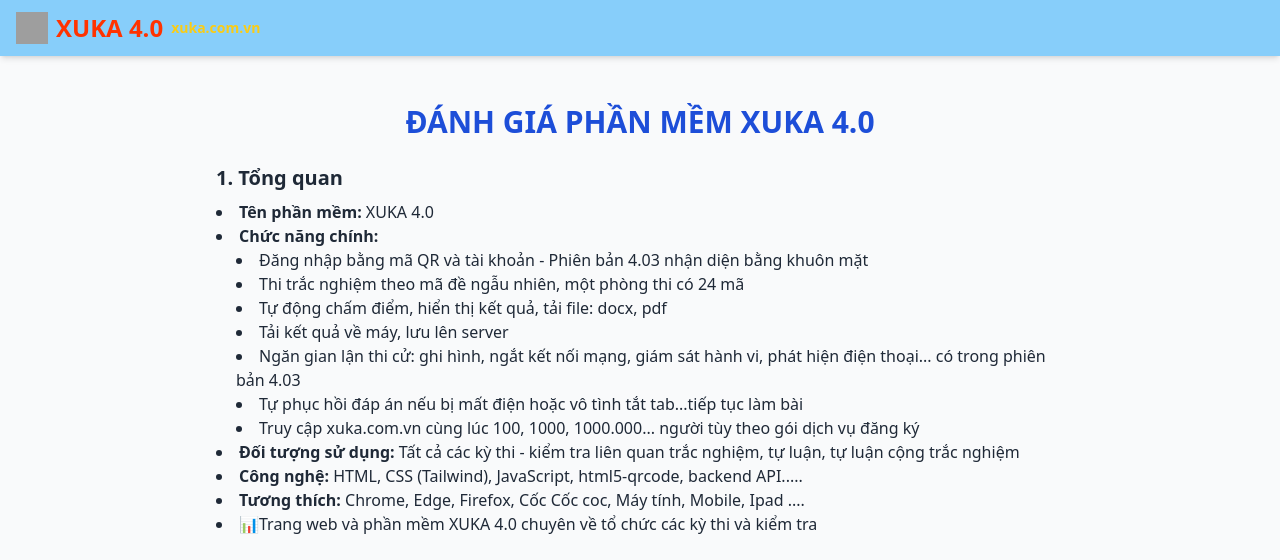
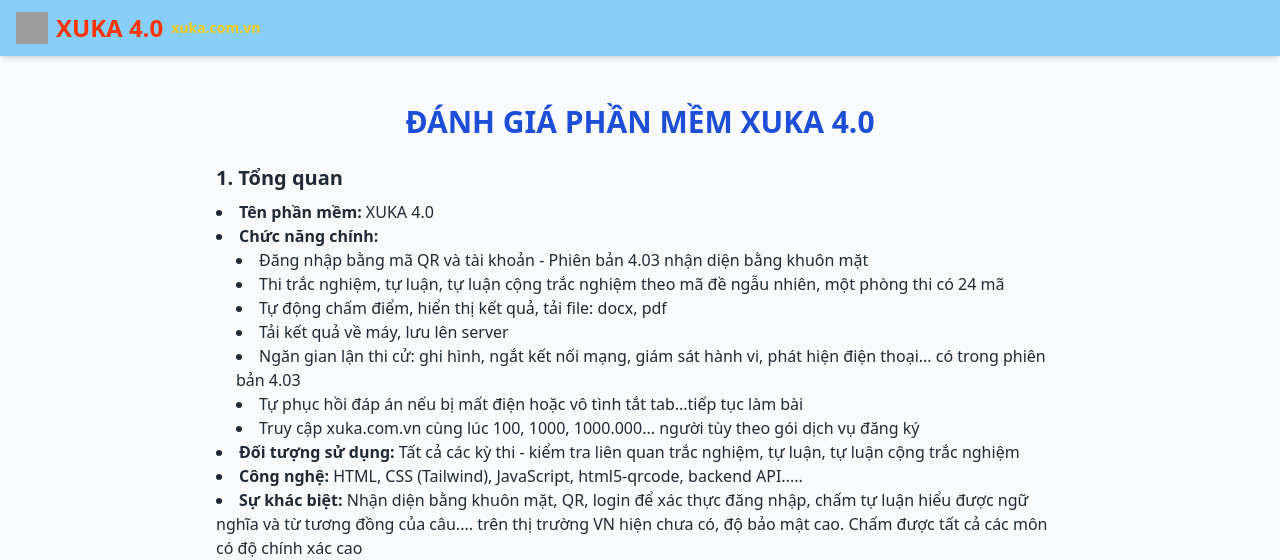
Before and after one commit to Namhuy123789/xuka, a Flask app: page /xuka in a window 1280 px wide. Shown: the top 560 px of the page. Run offline with Flask 3, Linux system fonts and the light colour scheme; parts of the project's set-up code (start-up, migrations or seed data) failed here and were passed over; some libraries are stand-ins or nearby versions; grey boxes are pictures that could not be loaded.

Commit message:
Update xuka.html

```diff
--- a/templates/xuka.html
+++ b/templates/xuka.html
@@ -46,7 +46,7 @@
         <li><strong>Chức năng chính:</strong>
           <ul class="list-disc list-inside ml-5">
             <li>Đăng nhập bằng mã QR và tài khoản - Phiên bản 4.03 nhận diện bằng khuôn mặt</li>
-            <li>Thi trắc nghiệm theo mã đề ngẫu nhiên, một phòng thi có 24 mã</li>
+            <li>Thi trắc nghiệm, tự luận, tự luận cộng trắc nghiệm theo mã đề ngẫu nhiên, một phòng thi có 24 mã</li>
             <li>Tự động chấm điểm, hiển thị kết quả, tải file: docx, pdf</li>
             <li>Tải kết quả về máy, lưu lên server</li>
             <li>Ngăn gian lận thi cử: ghi hình, ngắt kết nối mạng, giám sát hành vi, phát hiện điện thoại... có trong phiên bản 4.03</li>
@@ -56,6 +56,7 @@
         </li>
         <li><strong>Đối tượng sử dụng:</strong> Tất cả các kỳ thi - kiểm tra  liên quan trắc nghiệm, tự luận, tự luận cộng trắc nghiệm</li>
         <li><strong>Công nghệ:</strong> HTML, CSS (Tailwind), JavaScript, html5-qrcode, backend API.....</li>
+		<li><strong>Sự khác biệt:</strong> Nhận diện bằng khuôn mặt, QR, login để xác thực đăng nhập, chấm tự luận hiểu được ngữ nghĩa và từ tương đồng của câu.... trên thị trường VN hiện chưa có, độ bảo mật cao. Chấm được tất cả các môn có độ chính xác cao </li>
         <li><strong>Tương thích:</strong> Chrome, Edge, Firefox, Cốc Cốc coc, Máy tính, Mobile, Ipad ....</li>
 		  <li><strong>📊</strong>Trang web và phần mềm XUKA 4.0 chuyên về tổ chức các kỳ thi và kiểm tra </li>
       </ul>
```
